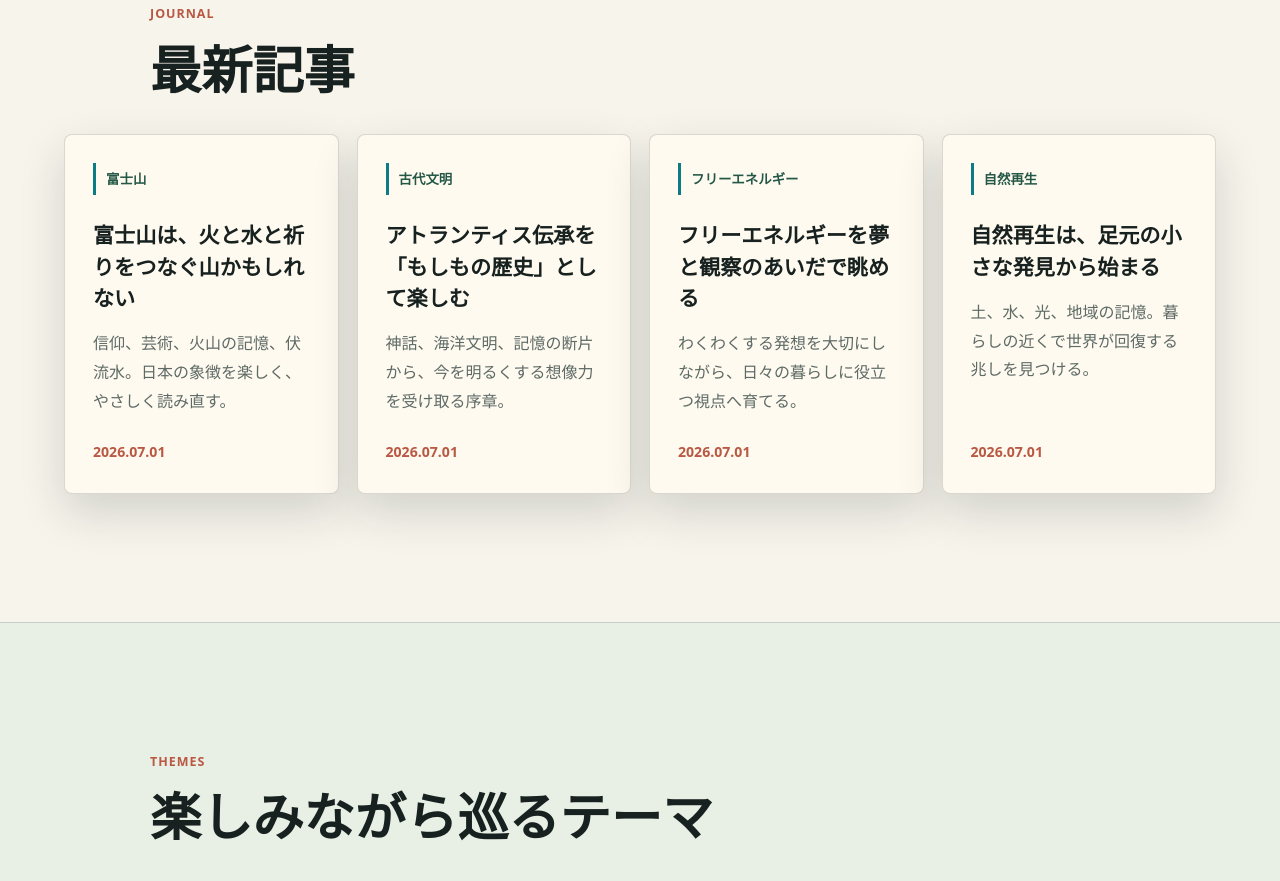
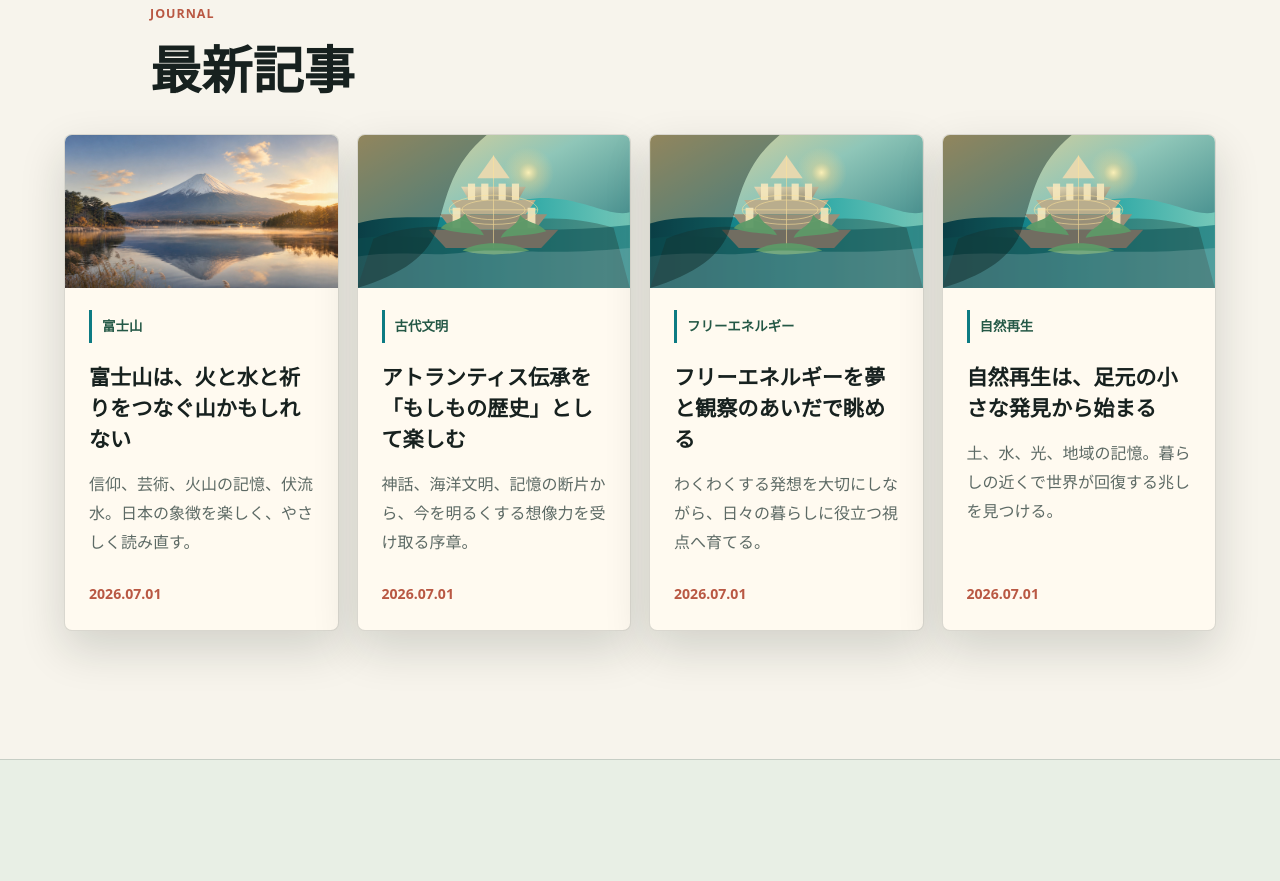
Before and after one commit to kinoshitayukari/mu-atlantis, a website: page index.html in a window 1280 px wide. Shown: the part 934-1815 px from the top of the page. Drawn offline with Linux system fonts and the light colour scheme.

Commit message:
Add eyecatches to article list

```diff
--- a/index.html
+++ b/index.html
@@ -52,34 +52,46 @@
         <div class="article-grid">
           <article class="article-card">
             <a href="./posts/fujisan.html">
-              <span class="category">富士山</span>
+              <img class="article-thumb" src="./assets/fujisan-eyecatch.jpg" alt="朝の湖に映る富士山">
+              <div class="article-card-content">
+                <span class="category">富士山</span>
               <h3>富士山は、火と水と祈りをつなぐ山かもしれない</h3>
               <p>信仰、芸術、火山の記憶、伏流水。日本の象徴を楽しく、やさしく読み直す。</p>
               <time datetime="2026-07-01">2026.07.01</time>
+              </div>
             </a>
           </article>
           <article class="article-card">
             <a href="./posts/atlantis-memory.html">
-              <span class="category">古代文明</span>
+              <img class="article-thumb" src="./assets/atlantis-hero.svg" alt="自然に包まれた古代都市のイメージ">
+              <div class="article-card-content">
+                <span class="category">古代文明</span>
               <h3>アトランティス伝承を「もしもの歴史」として楽しむ</h3>
               <p>神話、海洋文明、記憶の断片から、今を明るくする想像力を受け取る序章。</p>
               <time datetime="2026-07-01">2026.07.01</time>
+              </div>
             </a>
           </article>
           <article class="article-card">
             <a href="./posts/free-energy.html">
-              <span class="category">フリーエネルギー</span>
+              <img class="article-thumb" src="./assets/atlantis-hero.svg" alt="光るエネルギー構造と自然のイメージ">
+              <div class="article-card-content">
+                <span class="category">フリーエネルギー</span>
               <h3>フリーエネルギーを夢と観察のあいだで眺める</h3>
               <p>わくわくする発想を大切にしながら、日々の暮らしに役立つ視点へ育てる。</p>
               <time datetime="2026-07-01">2026.07.01</time>
+              </div>
             </a>
           </article>
           <article class="article-card">
             <a href="./posts/nature-regeneration.html">
-              <span class="category">自然再生</span>
+              <img class="article-thumb" src="./assets/atlantis-hero.svg" alt="自然が再生していく光景のイメージ">
+              <div class="article-card-content">
+                <span class="category">自然再生</span>
               <h3>自然再生は、足元の小さな発見から始まる</h3>
               <p>土、水、光、地域の記憶。暮らしの近くで世界が回復する兆しを見つける。</p>
               <time datetime="2026-07-01">2026.07.01</time>
+              </div>
             </a>
           </article>
         </div>
--- a/public/style.css
+++ b/public/style.css
@@ -197,7 +197,8 @@ h2 {
 }
 
 .article-card {
-  min-height: 310px;
+  overflow: hidden;
+  min-height: 380px;
   background: #fffaf0;
   border: 1px solid var(--line);
   border-radius: 8px;
@@ -206,10 +207,9 @@ h2 {
 
 .article-card a {
   display: flex;
-  min-height: 310px;
+  min-height: 380px;
   height: 100%;
   flex-direction: column;
-  padding: 28px;
 }
 
 .article-card:hover {
@@ -217,9 +217,24 @@ h2 {
   transition: transform 180ms ease;
 }
 
+.article-thumb {
+  display: block;
+  width: 100%;
+  aspect-ratio: 16 / 9;
+  object-fit: cover;
+  background: #dfe8dd;
+}
+
+.article-card-content {
+  display: flex;
+  flex: 1;
+  flex-direction: column;
+  padding: 22px 24px 24px;
+}
+
 .category {
   align-self: flex-start;
-  margin-bottom: 24px;
+  margin-bottom: 18px;
   padding: 4px 10px;
   border-left: 3px solid var(--teal);
   color: var(--green);
--- a/style.css
+++ b/style.css
@@ -197,7 +197,8 @@ h2 {
 }
 
 .article-card {
-  min-height: 310px;
+  overflow: hidden;
+  min-height: 380px;
   background: #fffaf0;
   border: 1px solid var(--line);
   border-radius: 8px;
@@ -206,10 +207,9 @@ h2 {
 
 .article-card a {
   display: flex;
-  min-height: 310px;
+  min-height: 380px;
   height: 100%;
   flex-direction: column;
-  padding: 28px;
 }
 
 .article-card:hover {
@@ -217,9 +217,24 @@ h2 {
   transition: transform 180ms ease;
 }
 
+.article-thumb {
+  display: block;
+  width: 100%;
+  aspect-ratio: 16 / 9;
+  object-fit: cover;
+  background: #dfe8dd;
+}
+
+.article-card-content {
+  display: flex;
+  flex: 1;
+  flex-direction: column;
+  padding: 22px 24px 24px;
+}
+
 .category {
   align-self: flex-start;
-  margin-bottom: 24px;
+  margin-bottom: 18px;
   padding: 4px 10px;
   border-left: 3px solid var(--teal);
   color: var(--green);
```
Also changed, not shown: public/index.html (+16 -4 lines).
